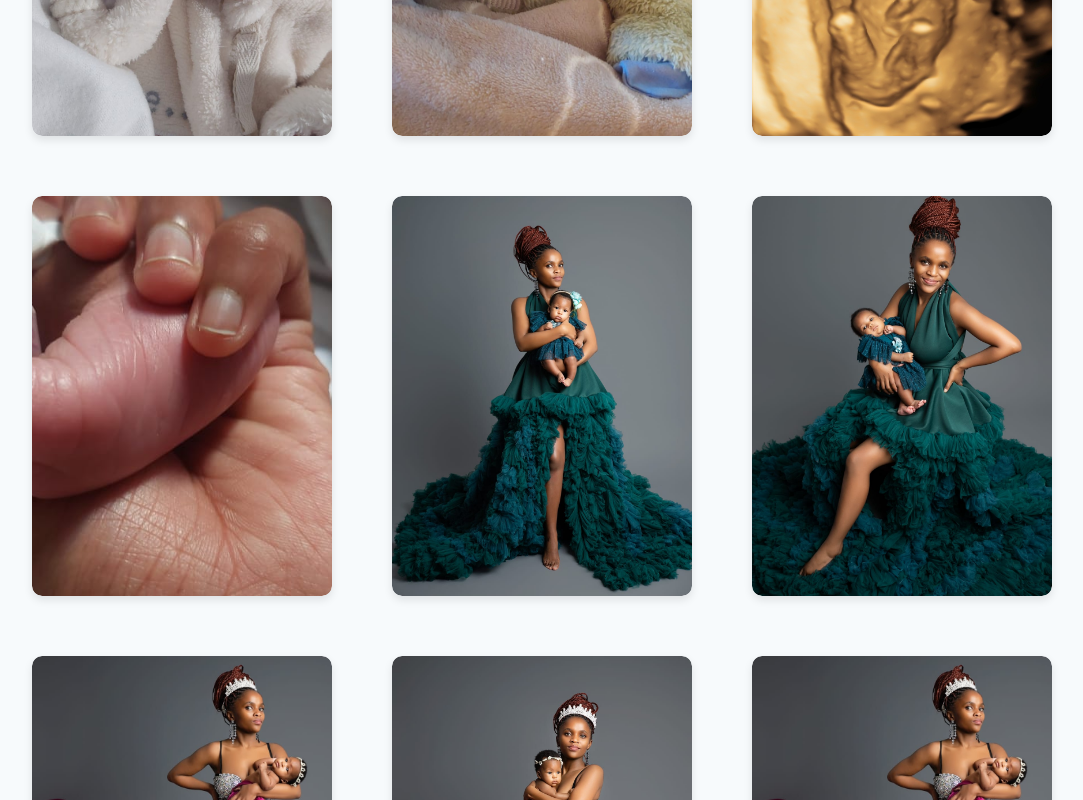
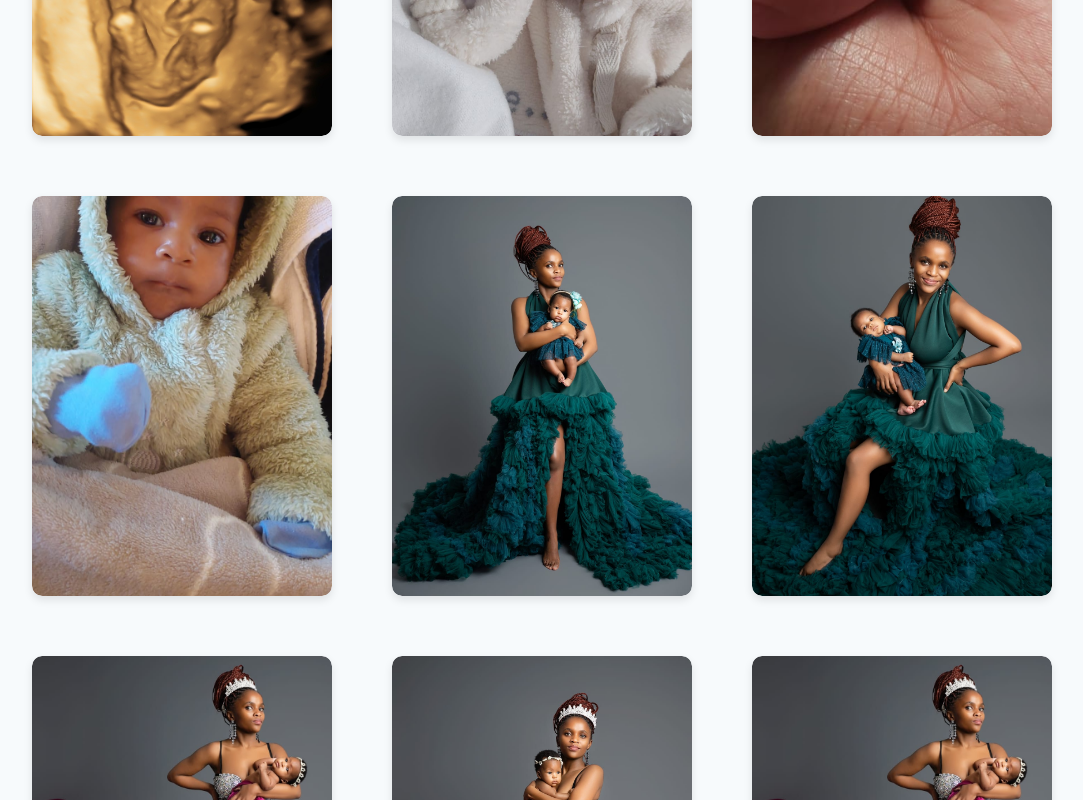
Before and after one commit to Asekona80/Luhle-Siya, a React (Vite) app: page / in a window 1280 px wide. Shown: the part 660-1460 px from the top of the page, without its empty margins (98-1181 px from the left). Built offline with nearby package versions, Linux system fonts and the light colour scheme.

Commit message:
text added

```diff
--- a/src/components/Journal.jsx
+++ b/src/components/Journal.jsx
@@ -17,27 +17,27 @@ const Journal = () => {
   const entries = [
     {
       id: 1,
-      image: image1,
-      title: 'Welcome to the World',
-      description: 'Our little one took their first steps today! It was a joyful moment for the entire family.',
+      image: image3,
+      title: <strong>First Glimpse Of You</strong>,
+      description: 'Today, we saw you for the very first time. The scan picture captured that incredible moment when we first laid eyes on you. Hearing your tiny heartbeat filled us with so much joy and love. This picture is a beautiful reminder of the start of our amazing journey together. We can not wait to meet you, hold you, and watch you grow. You are already so loved',
     },
     {
       id: 2,
-      image: image2,
-      title: 'First Words',
-      description: 'Baby said "Mama" for the first time today. Such a sweet moment!',
+      image: image1,
+      title:<strong>Welcome To The World</strong>,
+      description: 'We welcomed you to the world today, and it was a magical moment. Holding your tiny fingers and seeing your glowing, wonderful eyes for the first time filled us with immense joy. You’ve brought so much love into our lives, and we cant wait to watch you grow and experience all the wonders this world has to offer.',
     },
     {
       id: 3,
-      image: image3,
-      title: 'First Birthday',
-      description: 'Celebrated the first birthday with a big party. Baby enjoyed the cake and presents!',
+      image: image4,
+      title:  <strong>Little Cute Feet, Big Dreams</strong>,
+      description:'These tiny toes are just the beginning of a lifetime of adventures. Every little detail of your foot is a reminder of how precious and perfect you are. As you grow, we know these small feet will take you on incredible journeys and lead you to amazing places. For now, we cherish these sweet little footprints that mark the start of your beautiful life.',
     },
     {
       id: 4,
-      image: image4,
-      title: 'Another Celebration',
-      description: 'Another special moment captured!',
+      image: image2,
+      title:<strong>My Beautiful Sunshine</strong>,
+      description: 'Another special moment captured! Our little sunshine is not only incredibly cute but also a perfect blend of her father’s features and her own unique charm. Her pretty smile and sparkling eyes light up our world and remind us of how truly blessed we are to have her in our lives. Watching her grow and seeing her resemble her dad so much is a joy we treasure every day.',
     },
     {
       id: 5,
```
